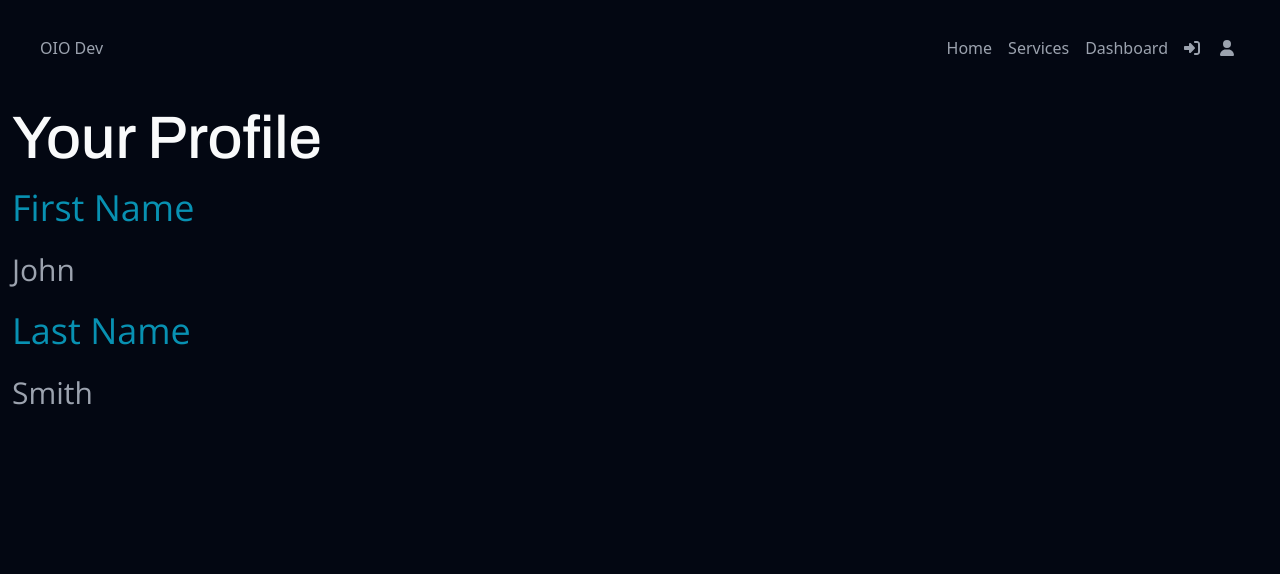
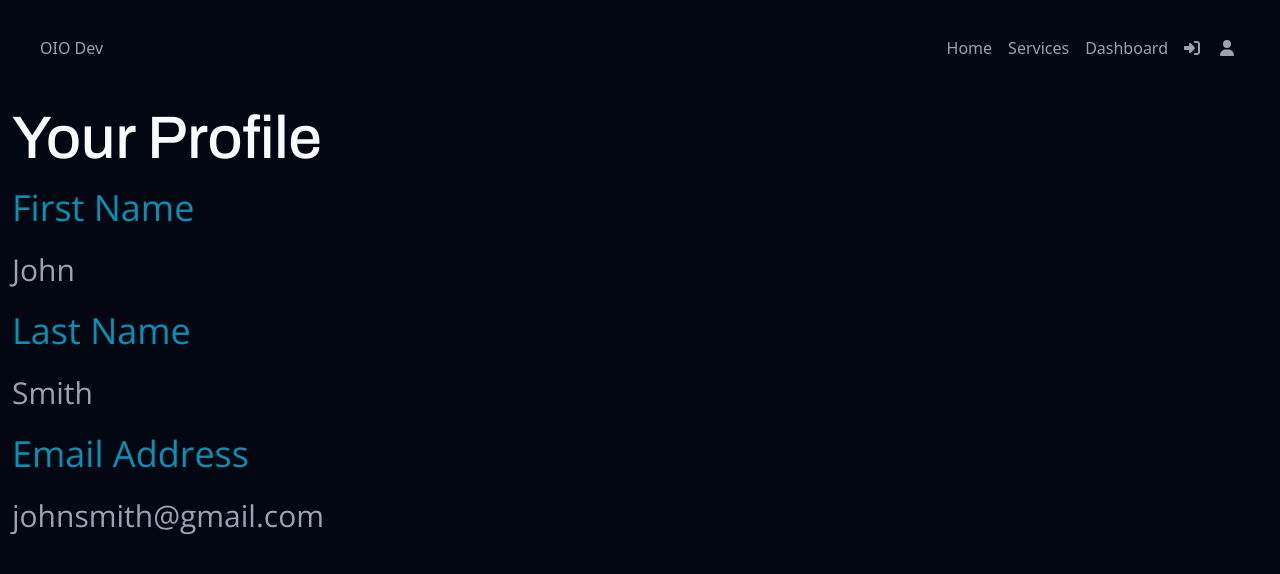
Before and after one commit to CodeByDex/OIODev, a Next.js app: page /dashboard in a window 1280 px wide. Shown: the top 574 px of the page. Built offline with nearby package versions, Linux system fonts and the light colour scheme.

Commit message:
added email field

```diff
--- a/src/app/[user]/components/InputField.js
+++ b/src/app/[user]/components/InputField.js
@@ -13,7 +13,7 @@ export default function InputField(props) {
                         onBlur={()=> setShowInput(false)}
                         autoFocus
                         className="block w-auto rounded-md border-spacing-0 text-3xl"
-                        placeholder="Enter your name"
+                        placeholder={props.placeholder}
                     />
                 ) :
 
--- a/src/app/[user]/page.js
+++ b/src/app/[user]/page.js
@@ -2,7 +2,7 @@
 import {useState} from 'react';
 import InputField from './components/InputField';
 //TODO add logic to pull user from URL to display correct user dashboard
-
+//just a placeholder user for now
 const user = {
   firstName: "John",
   lastName: "Smith",
@@ -26,11 +26,19 @@ export default function Dashboard() {
         <InputField
           value={firstName}
           handleChange={(e) => setFirstName(e.target.value)}
+          placeholder="Enter your first name"
         />
         <h2 className="font-secondary text-brand-secondary text-4xl">Last Name</h2>
         <InputField
           value={lastName}
           handleChange={(e) => setLastName(e.target.value)}
+          placeholder="Enter your last name"
+        />
+        <h2 className='font-secondary text-brand-secondary text-4xl'>Email Address</h2>
+        <InputField
+          value={email}
+          handleChange={(e) => setEmail(e.target.value)}
+          placeholder="Enter your email"
         />
       </div>
     </main>
```
